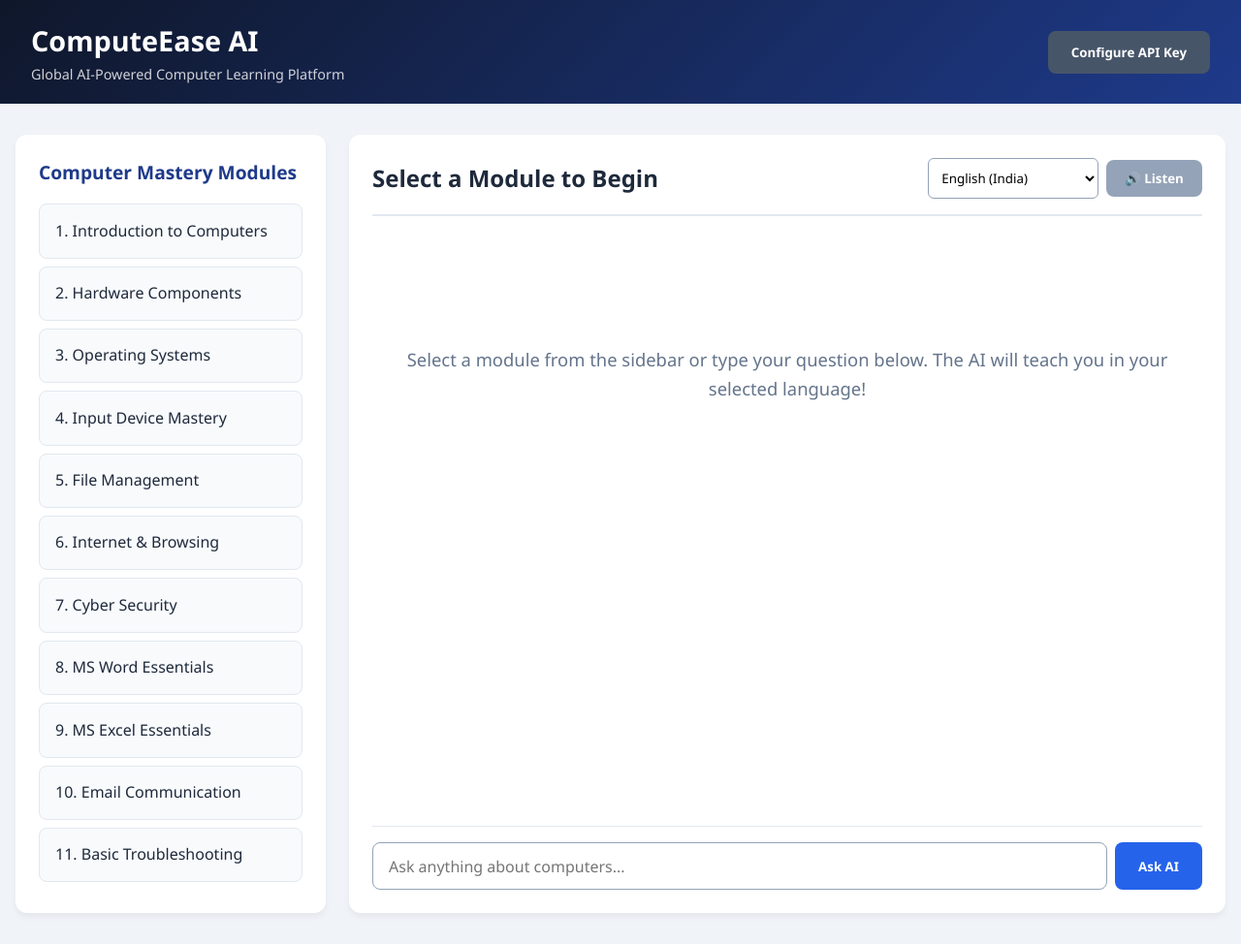
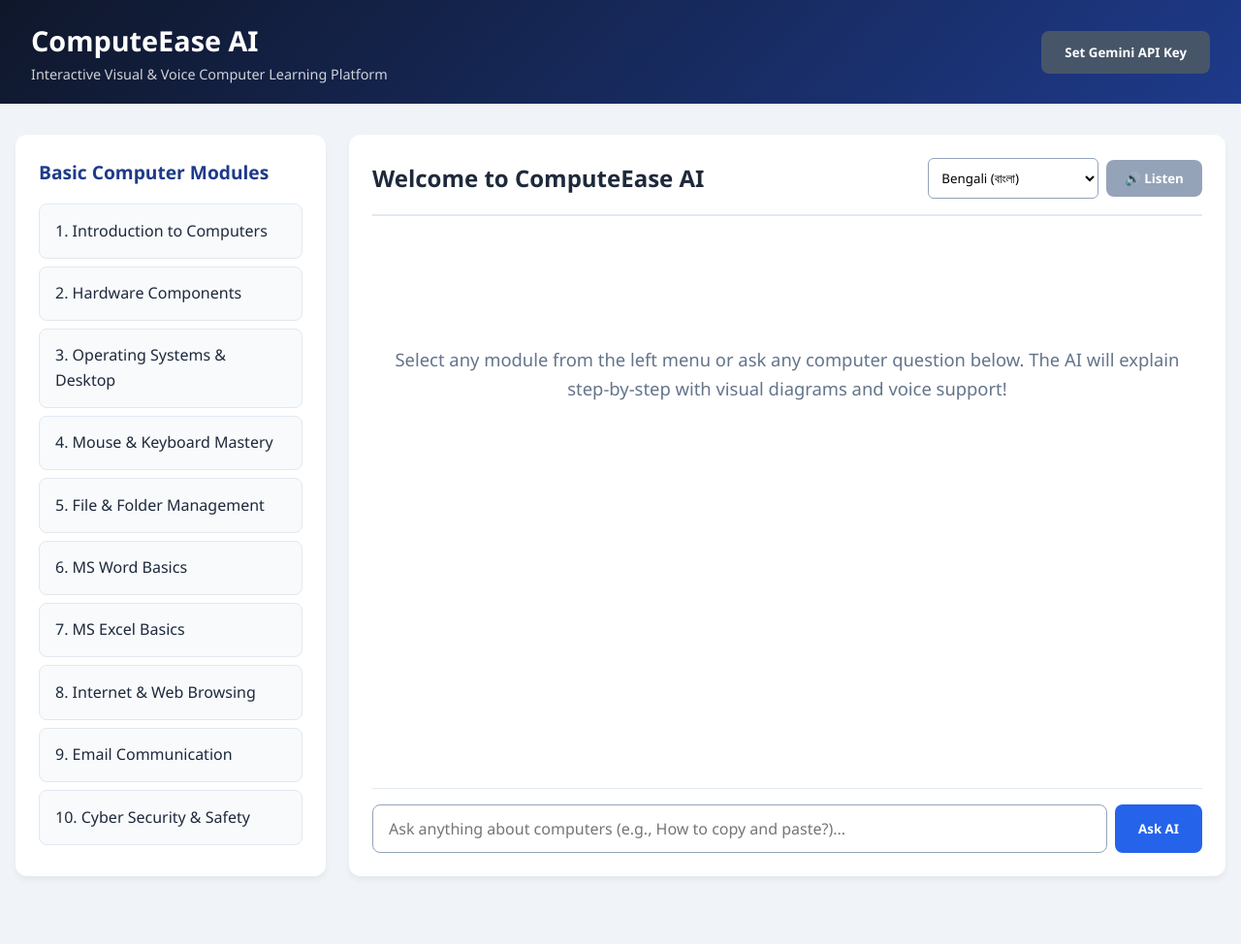
Before and after one commit to indranil55/EduTechAI, a plain HTML site: page index.html in a window 1280 px wide. Shown: the whole page at 97% size. After the commit the page ends 936 px from the top, so only its background shows below. Drawn offline with Linux system fonts and the light colour scheme.

Commit message:
Update titles and descriptions in index.html

```diff
--- a/index.html
+++ b/index.html
@@ -3,22 +3,22 @@
 <head>
     <meta charset="UTF-8">
     <meta name="viewport" content="width=device-width, initial-scale=1.0">
-    <title>ComputeEase AI - All Language Computer Tutor</title>
+    <title>ComputeEase AI - Interactive Visual & Voice Computer Tutor</title>
     <link rel="stylesheet" href="style.css">
 </head>
 <body>
     <header>
         <div class="header-content">
             <h1>ComputeEase AI</h1>
-            <p>Global AI-Powered Computer Learning Platform</p>
+            <p>Interactive Visual & Voice Computer Learning Platform</p>
         </div>
-        <button id="apiKeyBtn" class="btn-secondary">Configure API Key</button>
+        <button id="apiKeyBtn" class="btn-secondary">Set Gemini API Key</button>
     </header>
 
     <div id="apiModal" class="modal">
         <div class="modal-content">
             <h2>Configure Gemini API Key</h2>
-            <p>Enter your Google AI Studio API key. It is stored locally in your browser.</p>
+            <p>Enter your Google AI Studio API key. It is saved securely in your browser.</p>
             <input type="password" id="apiKeyInput" placeholder="AIzaSy...">
             <div class="modal-actions">
                 <button id="saveKeyBtn" class="btn-primary">Save Key</button>
@@ -29,29 +29,28 @@
 
     <main class="container">
         <aside class="sidebar">
-            <h2>Computer Mastery Modules</h2>
+            <h2>Basic Computer Modules</h2>
             <ul id="topicList">
-                <li data-topic="Introduction to Computer: Input, Process, Output cycle">1. Introduction to Computers</li>
-                <li data-topic="Computer Hardware: Monitor, CPU, Keyboard, Mouse explanation">2. Hardware Components</li>
-                <li data-topic="Operating Systems: Windows, macOS, Linux, and Mobile OS">3. Operating Systems</li>
-                <li data-topic="Keyboard Shortcuts and Mouse Mastery for beginners">4. Input Device Mastery</li>
-                <li data-topic="File Management: Creating, saving, organizing files and folders">5. File Management</li>
-                <li data-topic="Internet Basics: Web browsers, searching, and URLs">6. Internet & Browsing</li>
-                <li data-topic="Cyber Security: Staying safe online, passwords, and scams">7. Cyber Security</li>
-                <li data-topic="Microsoft Word Basics: Creating and editing documents">8. MS Word Essentials</li>
-                <li data-topic="Microsoft Excel Basics: Rows, columns, and basic calculation">9. MS Excel Essentials</li>
-                <li data-topic="Email Basics: How email works and sending your first email">10. Email Communication</li>
-                <li data-topic="Basic Troubleshooting: What to do when computer freezes or has no internet">11. Basic Troubleshooting</li>
+                <li data-topic="Introduction to Computers: How Input, Process, and Output work with daily life examples">1. Introduction to Computers</li>
+                <li data-topic="Computer Hardware Components: Monitor, CPU Cabinet, Keyboard, Mouse, Printer, and Speakers">2. Hardware Components</li>
+                <li data-topic="Operating Systems: Windows Desktop, Start Menu, Taskbar, Icons, and basic navigation">3. Operating Systems & Desktop</li>
+                <li data-topic="Mouse and Keyboard Mastery: Left click, right click, double click, scroll, and essential keyboard keys">4. Mouse & Keyboard Mastery</li>
+                <li data-topic="File and Folder Management: How to create, rename, copy, move, and delete files and folders">5. File & Folder Management</li>
+                <li data-topic="MS Word Basics: How to open MS Word, type text, format fonts, and save a document">6. MS Word Basics</li>
+                <li data-topic="MS Excel Basics: Understanding rows, columns, cells, and simple sum formulas">7. MS Excel Basics</li>
+                <li data-topic="Internet and Web Browsing: Using Chrome, searching on Google, and understanding website links">8. Internet & Web Browsing</li>
+                <li data-topic="Email Communication: How to write, send, and reply to an email with attachments">9. Email Communication</li>
+                <li data-topic="Cyber Security & Online Safety: Strong passwords, avoiding OTP scams, and safe browsing">10. Cyber Security & Safety</li>
             </ul>
         </aside>
 
         <section class="tutor-area">
             <div class="tutor-header">
-                <h2 id="currentTopicTitle">Select a Module to Begin</h2>
+                <h2 id="currentTopicTitle">Welcome to ComputeEase AI</h2>
                 <div class="controls-group">
                     <select id="langSelect">
+                        <option value="bn-IN">Bengali (বাংলা)</option>
                         <option value="en-IN">English (India)</option>
-                        <option value="bn-IN">Bengali (বাংলা)</option>
                         <option value="hi-IN">Hindi (हिंदी)</option>
                         <option value="te-IN">Telugu (తెలుగు)</option>
                         <option value="ta-IN">Tamil (தமிழ்)</option>
@@ -64,18 +63,16 @@
                         <option value="as-IN">Assamese (অসমীয়া)</option>
                     </select>
                     <button id="speakBtn" class="btn-voice" disabled>🔊 Listen</button>
-                    <button id="stopSpeakBtn" class="btn-voice hidden">⏹ Stop</button>
+                    <button id="stopSpeakBtn" class="btn-stop hidden">⏹ Stop</button>
                 </div>
             </div>
 
             <div id="aiOutput" class="output-box">
-                <p class="placeholder-text">Select a module from the sidebar or type your question below. The AI will teach you in your selected language!</p>
+                <p class="placeholder-text">Select any module from the left menu or ask any computer question below. The AI will explain step-by-step with visual diagrams and voice support!</p>
             </div>
 
-            <div id="mediaContainer" class="media-box hidden"></div>
-
             <div class="ask-box">
-                <input type="text" id="customQuestion" placeholder="Ask anything about computers...">
+                <input type="text" id="customQuestion" placeholder="Ask anything about computers (e.g., How to copy and paste?)...">
                 <button id="askBtn" class="btn-primary">Ask AI</button>
             </div>
         </section>
```
